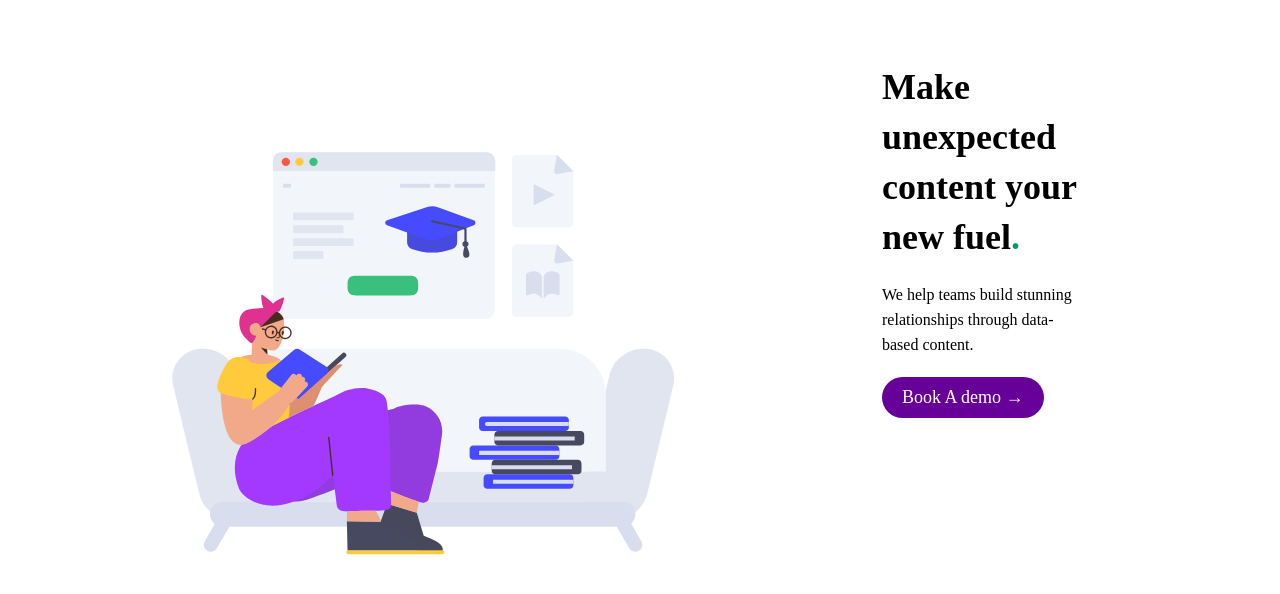
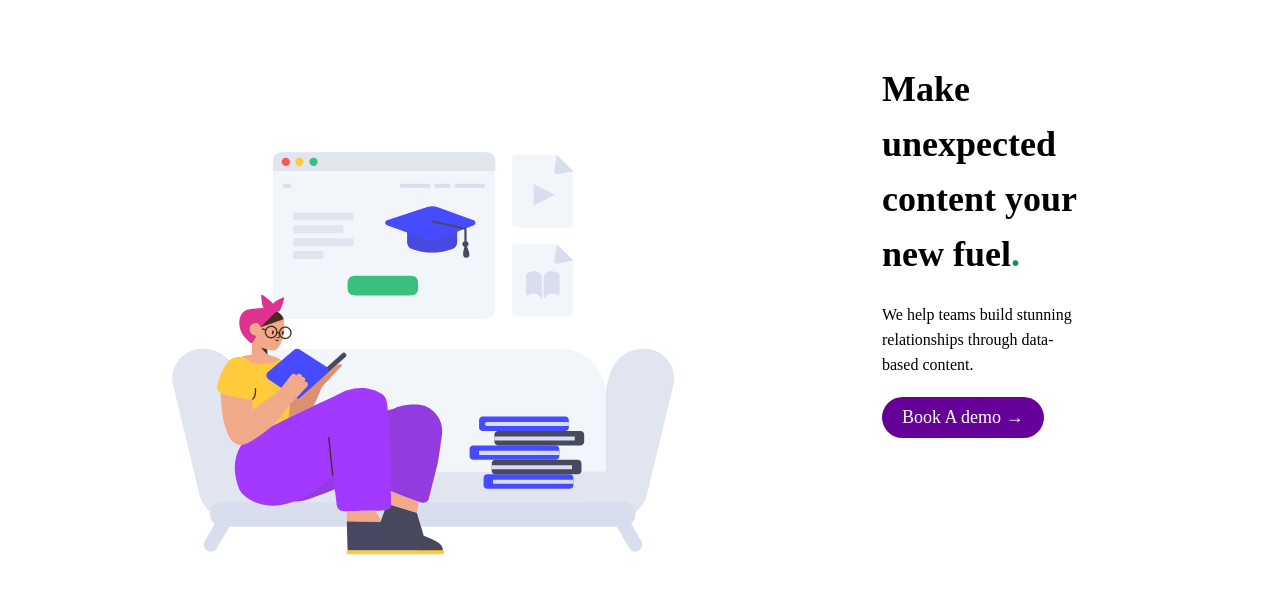
Before and after one commit to olabamipetaiwo/reelevant, a plain HTML site: page index.html in a window 1280 px wide. Shown: the part 120-714 px from the top of the page. Drawn offline with Linux system fonts and the light colour scheme.

Commit message:
line fix 2f

```diff
--- a/scss/base/_base.scss
+++ b/scss/base/_base.scss
@@ -149,7 +149,7 @@ li {
             width: 90%;
             font-weight:700;
             font-size:3.6rem;
-            line-height:5rem;
+            line-height:5.5rem;
 
            font-family: Montserrat ;
         }
```
Also changed, not shown: css/main.css, 1 other file.
